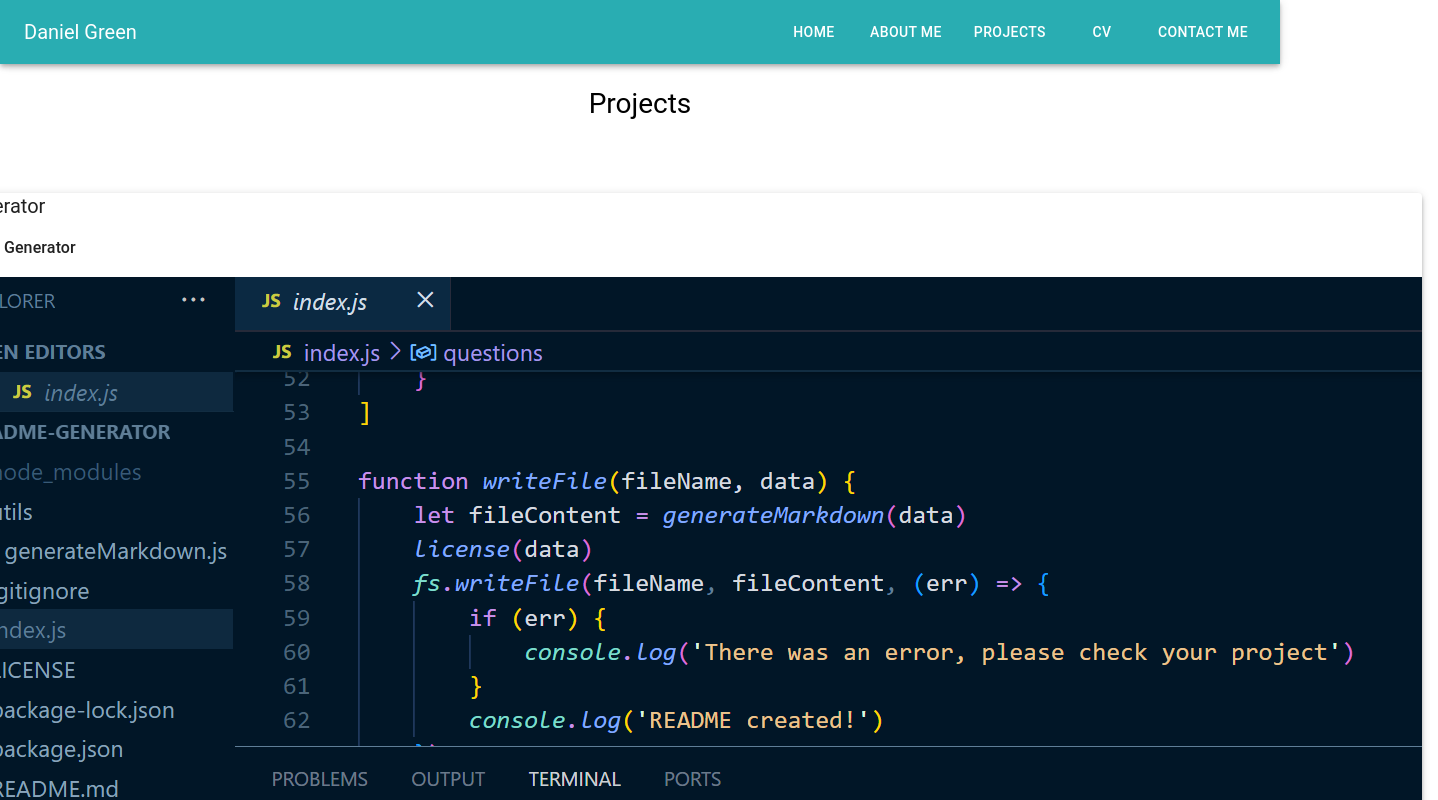
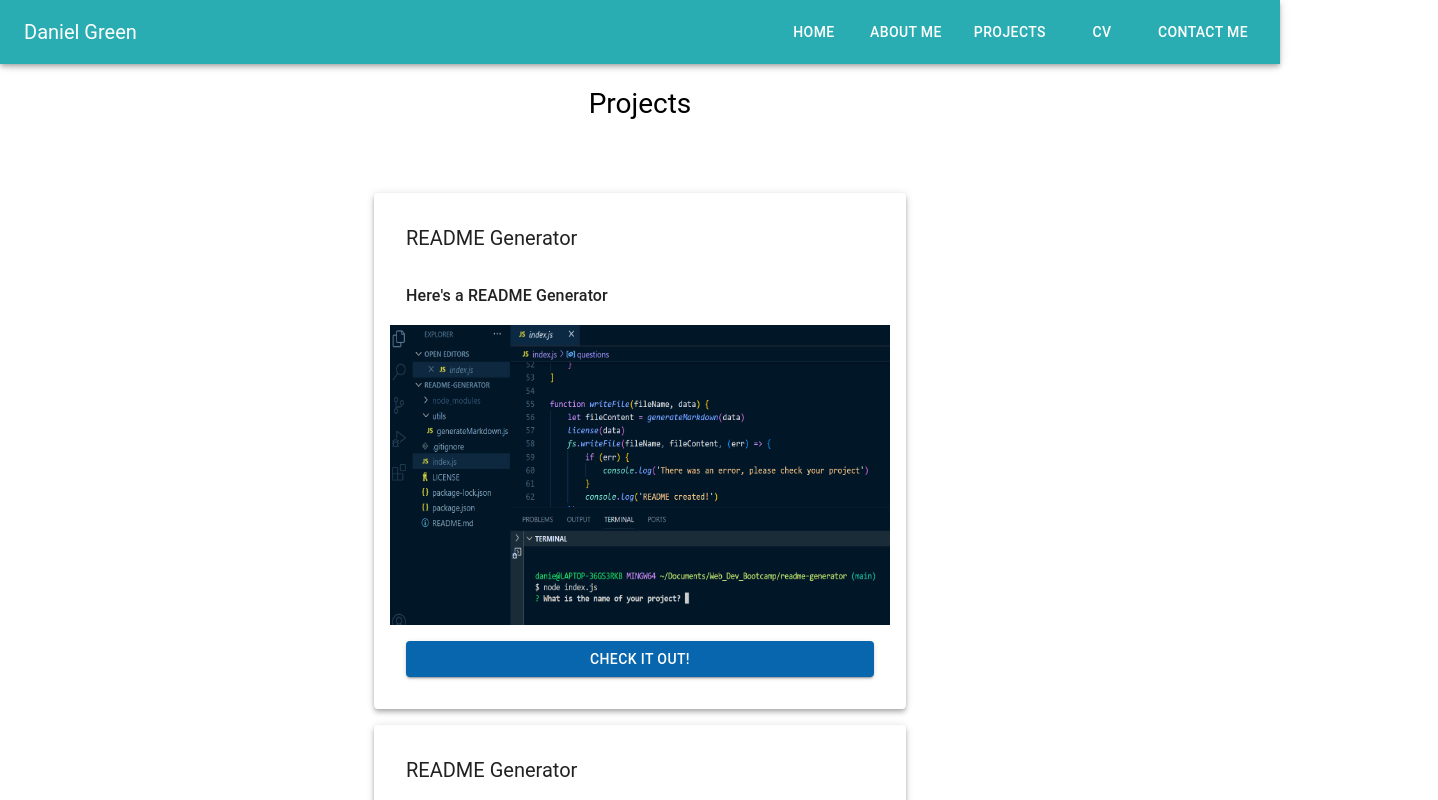
Before and after one commit to Greenie115/react-protfolio-v2, a React (Vite) app: page /projects in a window 1280 px wide. Shown: the top 800 px of the page, 1438 px wide, since content can reach past the window. Built offline with nearby package versions, Linux system fonts and the light colour scheme.

Commit message:
fixed img sizing

```diff
--- a/src/components/pages/projects.jsx
+++ b/src/components/pages/projects.jsx
@@ -1,5 +1,5 @@
 import React from "react";
-import { Box, Paper, Typography, Button  } from "@mui/material";
+import { Box, Paper, Typography, Button, Link  } from "@mui/material";
 
 const myProjects = [
     {
@@ -70,7 +70,7 @@ function Projects() {
                 mt: 2,
                 p: 3,
                 display: "flex",
-                flexDirection: "row",
+                flexDirection: "column",
                 alignItems: "center",
                 justifyContent: "center"
             }}>
@@ -78,8 +78,10 @@ function Projects() {
                 {myProjects.map((project) => {
                     return (
                         <Paper key={project.id} square={false} elevation={4} sx={{
-                            m: 2
-
+                            m: 2,
+                            p: 2,
+                            display: "flex",
+                            flexDirection: "column"
                         }}>
                             <Typography variant="h5" sx={{
                                 m: 2
@@ -91,11 +93,17 @@ function Projects() {
                             }}>
                                 {project.description}
                             </Typography>
-                            <img src={project.IMG} alt="project-screenshot"/>
-                            <Button variant="contained" sx={{
-                                m: 2
+                            <img src={project.IMG} alt="project-screenshot" width={500} height={300} sx={{
+                                m: 2,
+                                p:5
+                            }}/>
+                            <Button variant="contained"
+                                href={project.URL}
+                                sx={{
+                                m: 2,
+
                             }}
-                            >Contained</Button>
+                            >Check It Out!</Button>
                         </Paper>
                     )
                 })}
```
